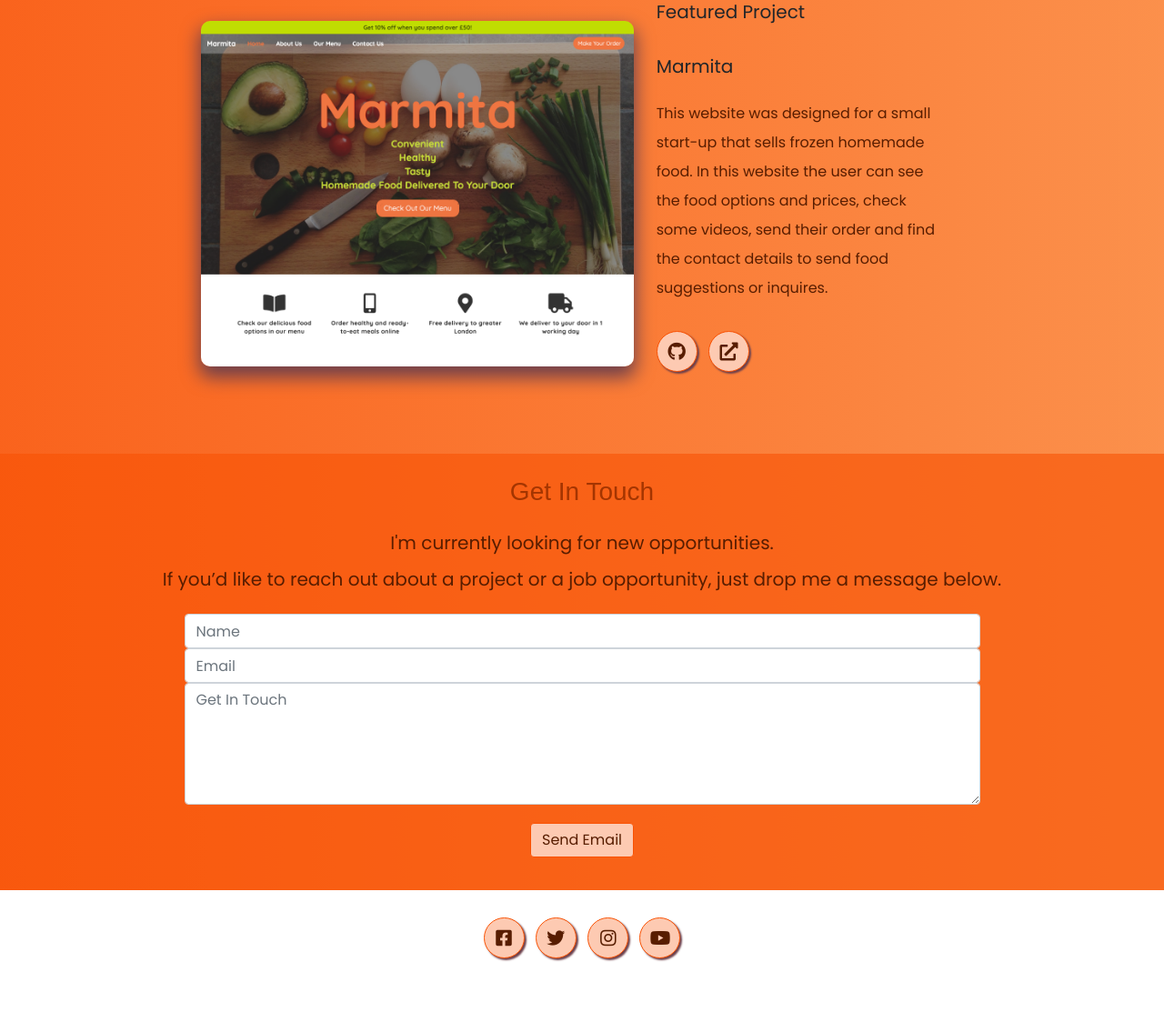
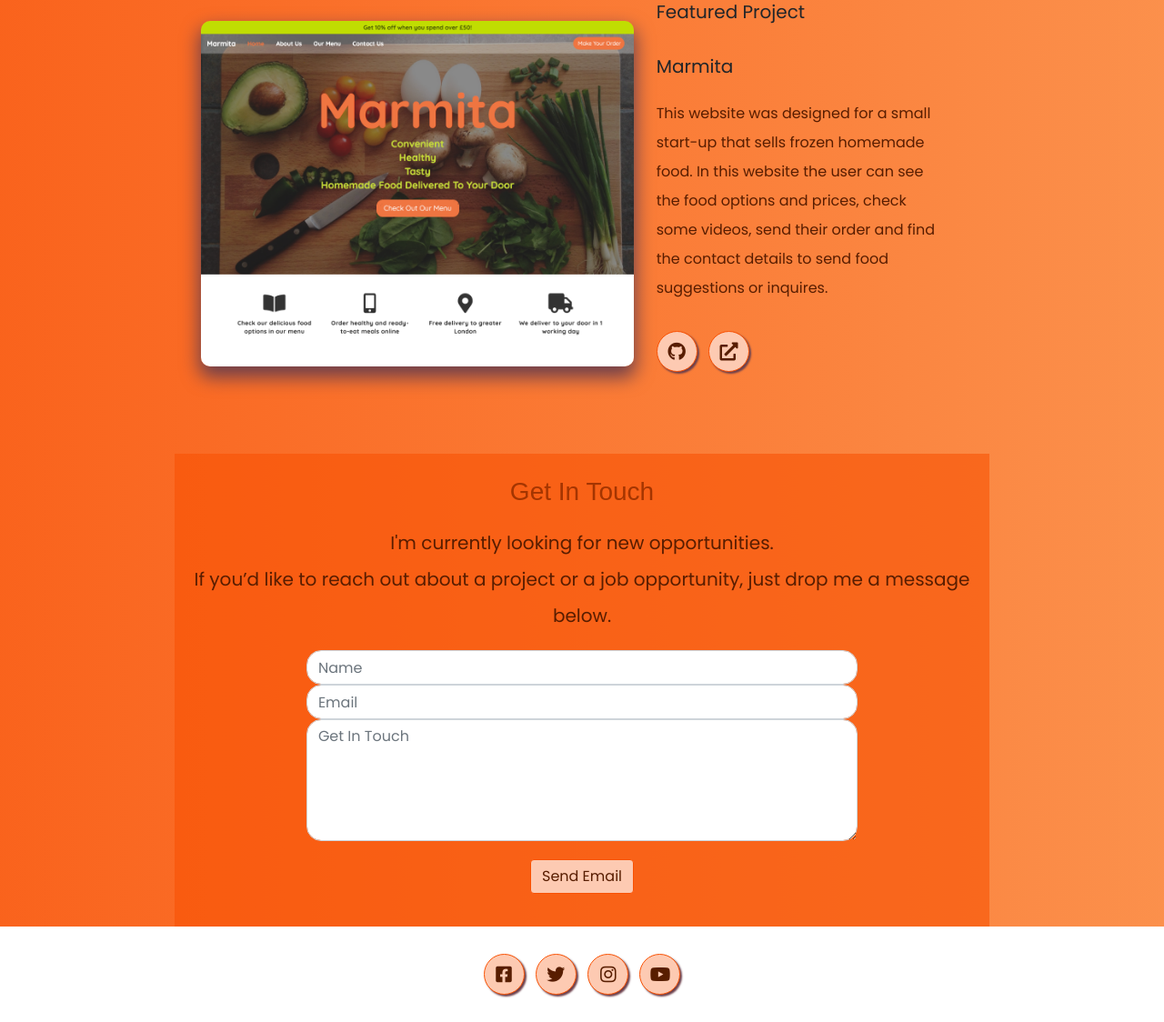
Before and after one commit to mariana-stefani/portfolio, a Flask app: page / in a window 1280 px wide. Shown: the part 2211-3335 px from the top of the page at 91% size. Before the commit the page ends 3268 px from the top, so only its background shows below. Run offline with Flask 2, Linux system fonts and the light colour scheme; data that the repository does not hold is empty; some libraries are stand-ins or nearby versions.

Commit message:
Added border-radius to form-control and text-align to contact-img

```diff
--- a/static/css/style.css
+++ b/static/css/style.css
@@ -403,6 +403,15 @@ button[type="submit"] {
 .contact-container {
   margin-top: 50px;
   background-color: rgba(249, 82, 4, 0.6);
+  width: 70%;
+}
+
+.contact-container .form-control{
+  border-radius:1rem;
+}
+
+.contact-img{
+  text-align: center;
 }
 
 .email-alert {
```
